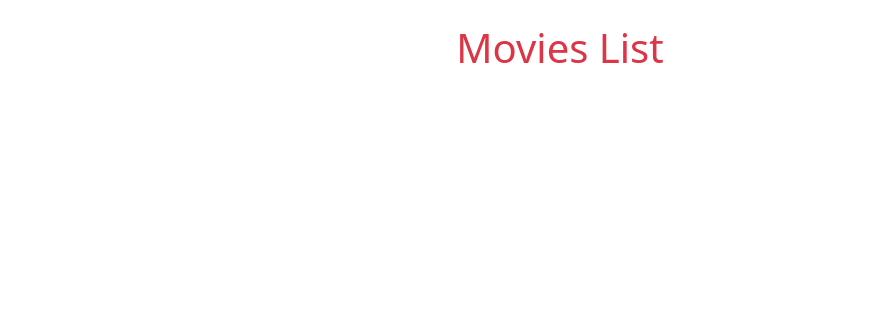
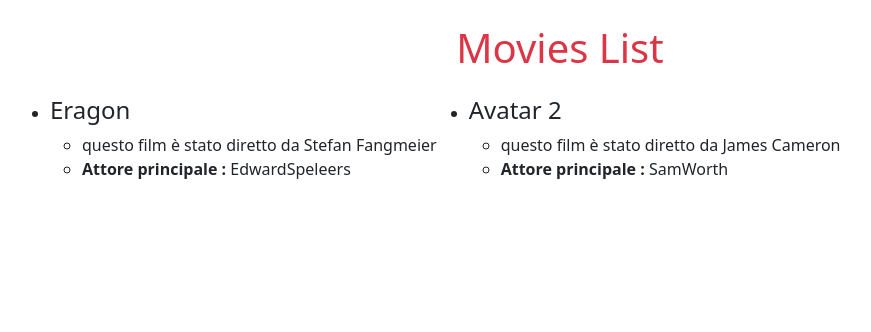
Before and after one commit to Flopiras/php-oop-1, a PHP site: page / in a window 1280 px wide. Shown: the top 332 px of the page, without its empty margins (80-951 px from the left). Run offline with PHP 8.4, Linux system fonts and the light colour scheme.

Commit message:
add list

```diff
--- a/index.php
+++ b/index.php
@@ -37,6 +37,19 @@ $movies = [$movie_1, $movie_2];
         <header>
             <h1 class="text-danger my-4 text-center">Movies List</h1>
         </header>
+        <main>
+            <ul class="d-flex ">
+                <?php foreach ($movies as $movie) : ?>
+                    <li class="mx-3">
+                        <h4><?= $movie->title ?></h4>
+                        <ul>
+                            <li><?= $movie->IntroduceDirector() ?></li>
+                            <li><strong>Attore principale : </strong><?= $movie->mainActor ?></li>
+                        </ul>
+                    </li>
+                <?php endforeach ?>
+            </ul>
+        </main>
     </div>
 </body>
 
```
